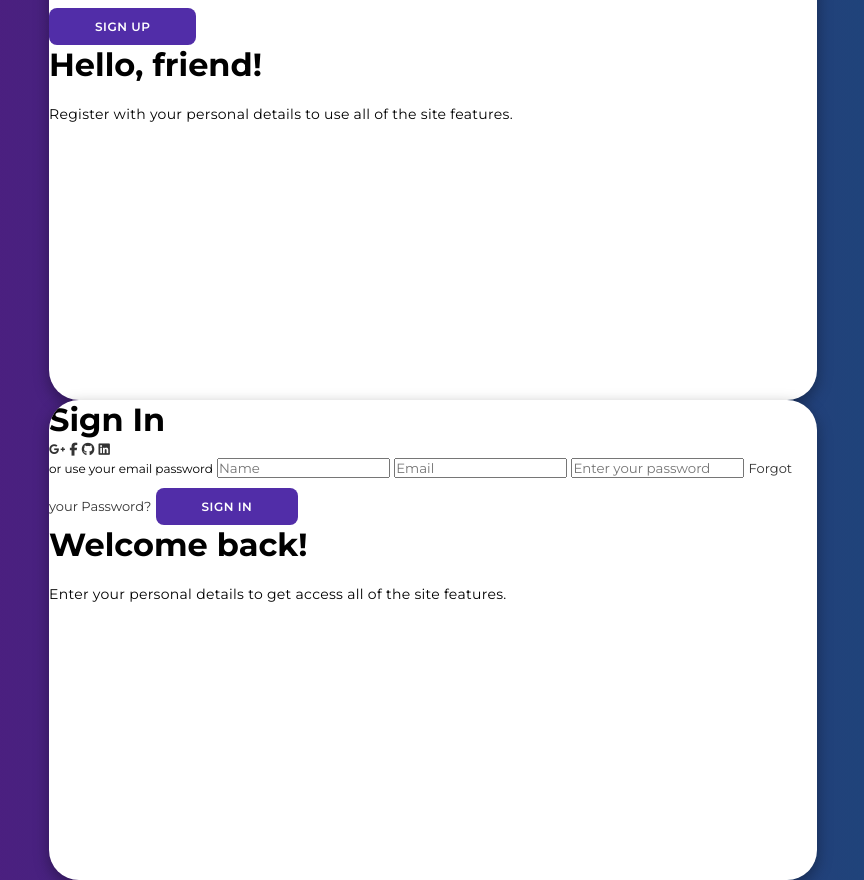
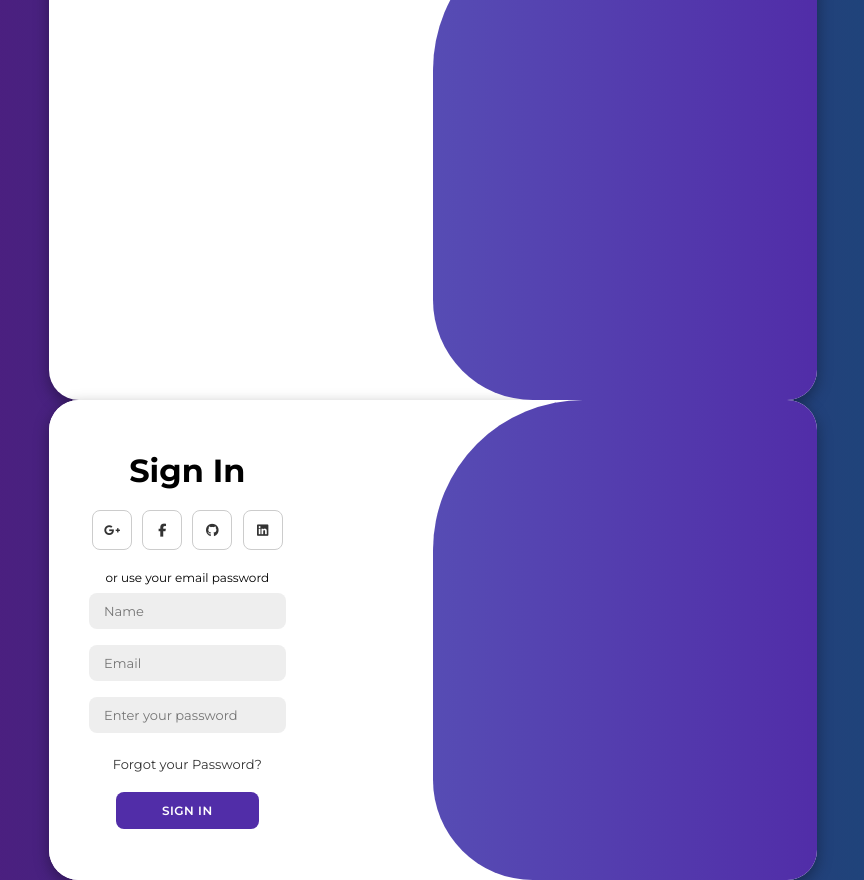
Before and after one commit to Dresae/PrcW06-Login_A, a plain HTML site: page index.html in a window 1280 px wide. Shown: the whole page, without its empty margins (207-1071 px from the left). Drawn offline with Linux system fonts and the light colour scheme.

Commit message:
toggle styles and effects

```diff
--- a/style.css
+++ b/style.css
@@ -64,3 +64,153 @@ body{
     background-color: transparent;
     border-color: #fff;
 }
+
+.container form{
+    background-color: #fff;
+    display: flex;
+    align-items: center;
+    justify-content: center;
+    flex-direction: column;
+    padding: 0 40px;
+    height: 100%;
+}
+
+.container input{
+    background-color: #eee;
+    border: none;
+    margin: 8px 0;
+    padding: 10px 15px;
+    font-size: 13px;
+    border-radius: 8px; /*border attribute changed to border-radius*/
+    width: 100%;
+    outline: none;
+}
+
+.form-container{
+    position: absolute;
+    top: 0;
+    height: 100%;
+    transition: all 0.6s ease-in-out;
+}
+
+.sign-in{
+    left: 0;
+    width: 50%;
+    z-index: 2;
+}
+
+.container .active .sign-in{
+    transform: translateX(100%);
+}
+
+.sign-up{
+    left: 0;
+    width: 50%;
+    opacity: 0;
+    z-index: 1;
+}
+
+.contaner .active .sign-up{
+    transform: translateX(100%);
+    opacity: 1;
+    z-index: 5;
+    animation: move 0.6s;
+}
+
+@keyframes move{
+    0%, 49.99%{
+        opacity: 0;
+        z-index: 1;
+    }
+    50%, 100%{
+        opacity: 1;
+        z-index: 5;
+    }
+}
+
+.social-icons{
+    margin: 20px 0;
+}
+
+.social-icons a{
+    border: 1px solid #ccc;
+    border-radius: 20%;
+    display: inline-flex;
+    justify-content: center;
+    align-items: center;
+    margin: 0 3px;
+    height: 40px;
+    width: 40px;
+}
+
+.toggle-container{
+    position: absolute;
+    top: 0;
+    left: 50%;
+    width: 50%;
+    height: 100%;
+    overflow: hidden;
+    transition: all 0.6s ease-in-out;
+    border-radius: 150px 0 0 100px;
+    z-index: 1000;
+}
+
+.container .active .toggle-container{
+    transform: translateX(-100%);
+    border-radius: 0 150px 100px 0;
+}
+
+.toggle{
+    background-color: #512da8;
+    height: 100%;
+    background: linear-gradient(to right, #5c6bc0, #512da8);
+    color: #fff;
+    position: relative;
+    left: -100%;
+    height: 100%;
+    width: 200%;
+    transform: translateX(0);
+    transition: all 0.6s ease-in-out;
+}
+
+.container .active .toggle{
+    transform: translateX(50%);
+}
+
+.toggle-panel{
+    position: absolute;
+    width: 50%;
+    height: 100%;
+    display: flex;
+    align-items: center;
+    justify-content: center;
+    flex-direction: column;
+    padding: 0 30px;
+    text-align: center;
+    top: 0;
+    transform: translateX(0);
+    transition: all 0.6s ease-in-out;
+}
+
+.toggle-left{
+    transform: translateX(-200%);
+}
+
+.container .active .toggle-left{
+    transform: translateX(0);
+}
+
+.toggle-right{
+    right: 0;
+    transform: translateX(0%);
+}
+
+.container .active .toggle-right{
+    transform: translateX(200%);
+}
+
+
+
+
+
+/**/
```
